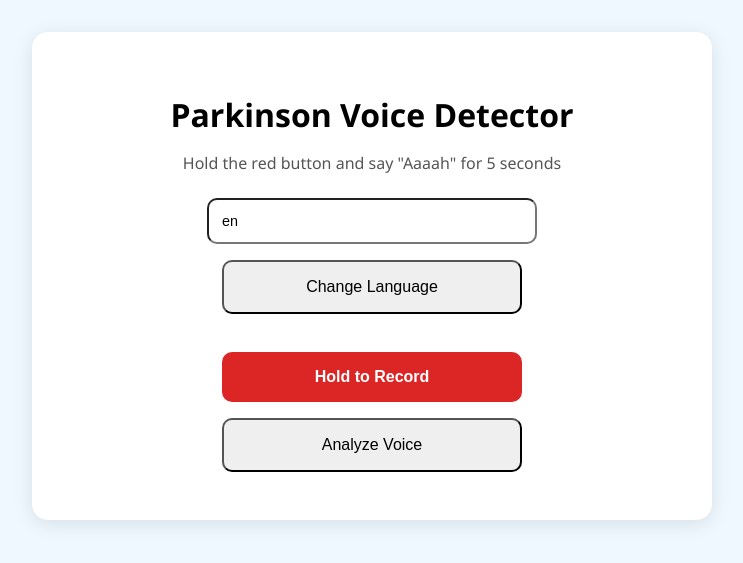
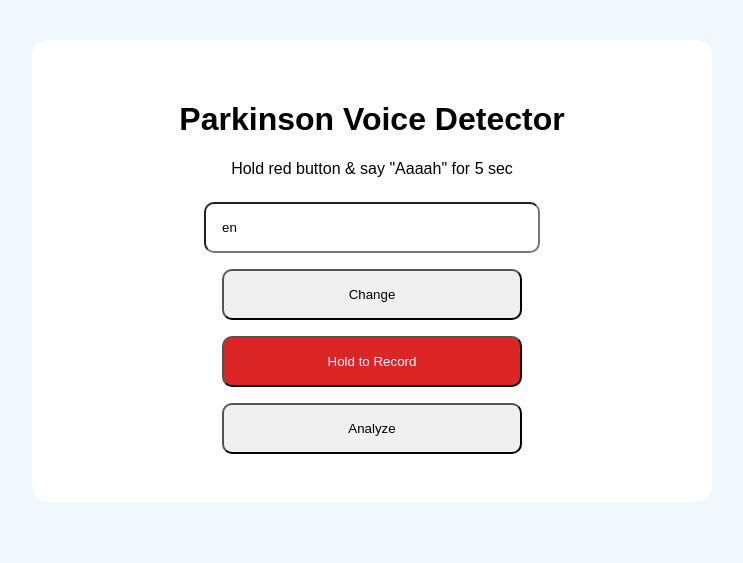
Before and after one commit to cijopriyadharshan/parkisons_app, a Flask app: page / in a window 1280 px wide. Shown: the top 563 px of the page, without its empty margins (268-1011 px from the left). Run offline with Flask 3, Linux system fonts and the light colour scheme; parts of the project's set-up code (start-up, migrations or seed data) failed here and were passed over.

Commit message:
Update index.html

```diff
--- a/templates/index.html
+++ b/templates/index.html
@@ -5,52 +5,44 @@
   <title>Parkinson Voice Detector</title>
   <meta name="viewport" content="width=device-width, initial-scale=1">
   <style>
-    body {font-family: 'Segoe UI', sans-serif; text-align: center; background: #f0f8ff; padding: 2rem; margin: 0;}
-    .container {max-width: 600px; margin: auto; background: white; padding: 2.5rem; border-radius: 16px; box-shadow: 0 4px 20px rgba(0,0,0,0.1);}
-    h1 {margin-bottom: 0.5rem;}
-    .instruction {color: #555; font-size: 1rem; margin: 1rem 0;}
-    input, button {margin: 0.5rem; padding: 1rem; border-radius: 10px; width: 100%; max-width: 300px; font-size: 1rem;}
-    #langInput {padding: 0.8rem; font-size: 0.9rem;}
-    #record {background: #dc2626; color: white; font-weight: bold; border: none;}
+    body {font-family: sans-serif; text-align: center; background: #f0f8ff; padding: 2rem;}
+    .container {max-width: 600px; margin: auto; background: white; padding: 2.5rem; border-radius: 16px;}
+    input, button {margin: 0.5rem; padding: 1rem; border-radius: 10px; width: 100%; max-width: 300px;}
+    #record {background: #dc2626; color: white;}
     #loading {display: none;}
-    .result {margin-top: 1.5rem; padding: 1.2rem; border-radius: 12px; font-weight: bold;}
-    .high {background: #fee2e2; color: #dc2626; border: 2px solid #fecaca;}
-    .low {background: #dcfce7; color: #16a34a; border: 2px solid #bbf7d0;}
-    audio {width: 100%; max-width: 300px; margin: 1rem 0;}
+    .result {margin-top: 1.5rem; padding: 1.2rem; border-radius: 12px;}
+    .high {background: #fee2e2; color: #dc2626;}
+    .low {background: #dcfce7; color: #16a34a;}
   </style>
 </head>
 <body>
   <div class="container">
     <h1 data-text="Parkinson Voice Detector">Parkinson Voice Detector</h1>
-    <p class="instruction" data-text="Hold the red button and say &quot;Aaaah&quot; for 5 seconds">
-      Hold the red button and say "Aaaah" for 5 seconds
-    </p>
+    <p data-text="Hold red button & say &quot;Aaaah&quot; for 5 sec">Hold red button & say "Aaaah" for 5 sec</p>
 
-    <input type="text" id="langInput" placeholder="Enter language code: hi, ta, fr, es, ar..." value="{{ lang }}">
-    <button onclick="changeLang()">Change Language</button>
+    <input type="text" placeholder="lang: hi, ta, fr..." value="{{ lang }}" id="lang">
+    <button onclick="location.href='/?lang='+document.getElementById('lang').value">Change</button>
 
-    <form method="post" enctype="multipart/form-data" id="uploadForm">
-      <input type="file" name="file" accept="audio/*" id="fileInput" style="display:none;">
-      <br>
+    <form method="post" enctype="multipart/form-data" id="form">
+      <input type="file" name="file" accept="audio/*" id="file" style="display:none">
       <button type="button" id="record">Hold to Record</button>
-      <audio id="audio" controls style="display:none"></audio>
-      <br>
-      <button type="submit" id="btn">
-        <span id="text" data-text="Analyze Voice">Analyze Voice</span>
+      <audio id="audio" controls style="display:none; width:300px"></audio>
+      <button type="submit">
+        <span id="text" data-text="Analyze">Analyze</span>
         <span id="loading" data-text="Analyzing...">Analyzing...</span>
       </button>
     </form>
 
     {% if result %}
-      <div class="result {% if result.risk == 'HIGH' %}high{% else %}low{% endif %}">
+      <div class="result {{ 'high' if result.risk == 'HIGH' else 'low' }}">
         {% if result.error %}
           <p style="color:red" data-text="Error: {{ result.error }}">Error: {{ result.error }}</p>
         {% else %}
-          <p data-text="Risk Score: <strong>{{ "%.1f"|format(result.risk_score * 100) }}%</strong>">
-            Risk Score: <strong>{{ "%.1f"|format(result.risk_score * 100) }}%</strong>
+          <p data-text="Risk: <strong>{{ "%.1f"|format(result.risk_score * 100) }}%</strong>">
+            Risk: <strong>{{ "%.1f"|format(result.risk_score * 100) }}%</strong>
           </p>
-          <p data-text="{% if result.risk == 'HIGH' %}HIGH RISK — Please consult a doctor{% else %}LOW RISK — Voice appears healthy{% endif %}">
-            {% if result.risk == 'HIGH' %}HIGH RISK — Please consult a doctor{% else %}LOW RISK — Voice appears healthy{% endif %}
+          <p data-text="{{ 'HIGH RISK — See doctor' if result.risk == 'HIGH' else 'LOW RISK — Healthy' }}">
+            {{ 'HIGH RISK — See doctor' if result.risk == 'HIGH' else 'LOW RISK — Healthy' }}
           </p>
         {% endif %}
       </div>
@@ -58,66 +50,41 @@
   </div>
 
   <script>
-    let recorder, audioBlob;
-    const form = document.getElementById('uploadForm');
-    const fileInput = document.getElementById('fileInput');
-    const langInput = document.getElementById('langInput');
-
-    function changeLang() {
-      const lang = langInput.value.trim() || 'en';
-      location.href = `/?lang=${lang}`;
-    }
-
-    // Translate all [data-text]
+    let r, blob;
     const lang = new URLSearchParams(location.search).get('lang') || 'en';
     if (lang !== 'en') {
       document.querySelectorAll('[data-text]').forEach(el => {
-        const text = el.dataset.text;
         fetch('/translate', {
           method: 'POST',
           headers: {'Content-Type': 'application/json'},
-          body: JSON.stringify({text, lang})
-        })
-        .then(r => r.json())
-        .then(data => el.innerHTML = data.translated)
-        .catch(() => el.innerHTML = text);
+          body: JSON.stringify({text: el.dataset.text, lang})
+        }).then(r => r.json()).then(d => el.innerHTML = d.translated);
       });
     }
 
-    // Recording
-    document.getElementById('record').onpointerdown = async (e) => {
+    document.getElementById('record').onpointerdown = async e => {
       e.preventDefault();
-      if (recorder) return;
-
-      try {
-        const stream = await navigator.mediaDevices.getUserMedia({audio: true});
-        recorder = new MediaRecorder(stream);
-        const chunks = [];
-
-        recorder.ondataavailable = e => chunks.push(e.data);
-        recorder.onstop = () => {
-          audioBlob = new Blob(chunks, {type: 'audio/wav'});
-          const url = URL.createObjectURL(audioBlob);
-          const audio = document.getElementById('audio');
-          audio.src = url; audio.style.display = 'block';
-
-          const dataTransfer = new DataTransfer();
-          dataTransfer.items.add(new File([audioBlob], "voice.wav", {type: 'audio/wav'}));
-          fileInput.files = dataTransfer.files;
-
-          stream.getTracks().forEach(t => t.stop());
-          recorder = null;
-          document.getElementById('record').textContent = 'Hold to Record';
-        };
-
-        recorder.start();
-        document.getElementById('record').textContent = 'Recording...';
-      } catch (err) {
-        alert("Microphone access denied");
-      }
+      if (r) return;
+      const s = await navigator.mediaDevices.getUserMedia({audio: true});
+      r = new MediaRecorder(s); const c = [];
+      r.ondataavailable = e => c.push(e.data);
+      r.onstop = () => {
+        blob = new Blob(c, {type: 'audio/wav'});
+        const url = URL.createObjectURL(blob);
+        const a = document.getElementById('audio');
+        a.src = url; a.style.display = 'block';
+        const dt = new DataTransfer();
+        dt.items.add(new File([blob], "voice.wav"));
+        document.getElementById('file').files = dt.files;
+        s.getTracks().forEach(t => t.stop());
+        r = null;
+        document.getElementById('record').textContent = 'Hold to Record';
+      };
+      r.start();
+      document.getElementById('record').textContent = 'Recording...';
     };
 
-    form.onsubmit = () => {
+    document.getElementById('form').onsubmit = () => {
       document.getElementById('text').style.display = 'none';
       document.getElementById('loading').style.display = 'inline';
     };
```
